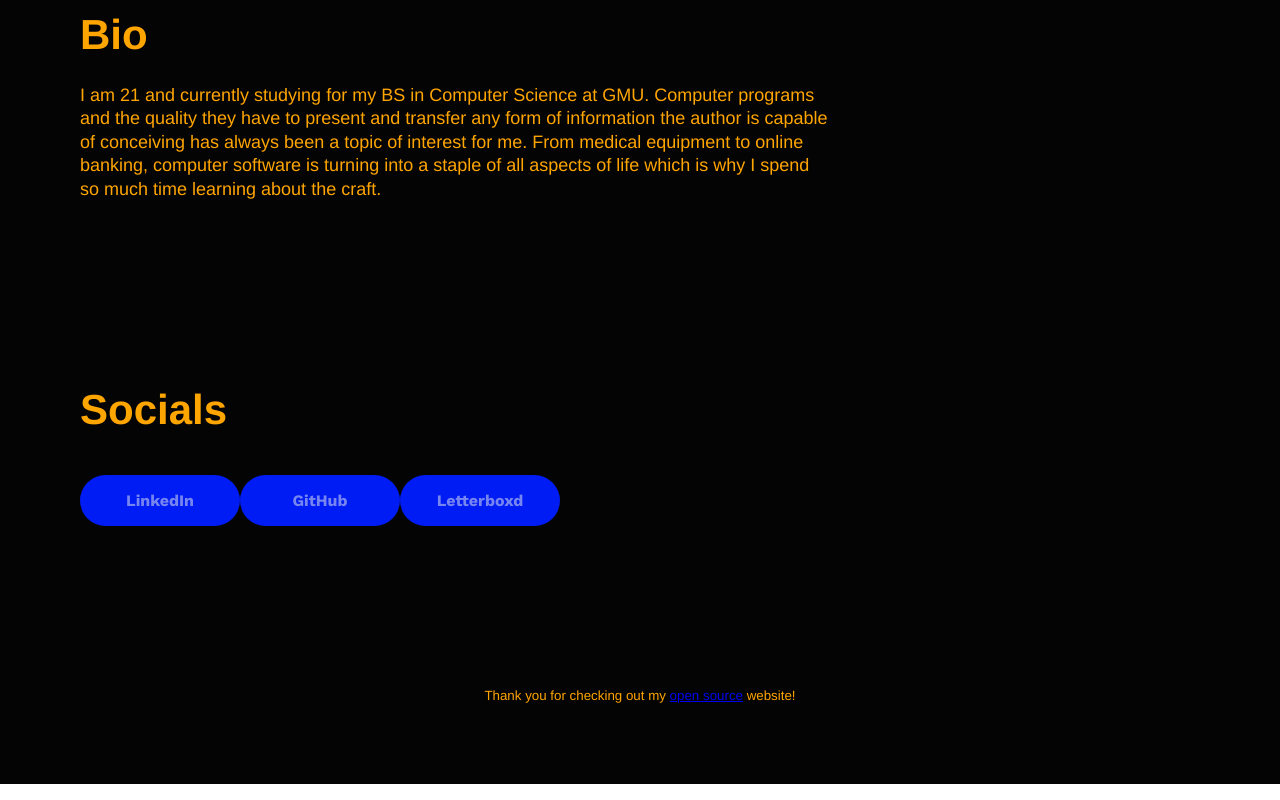
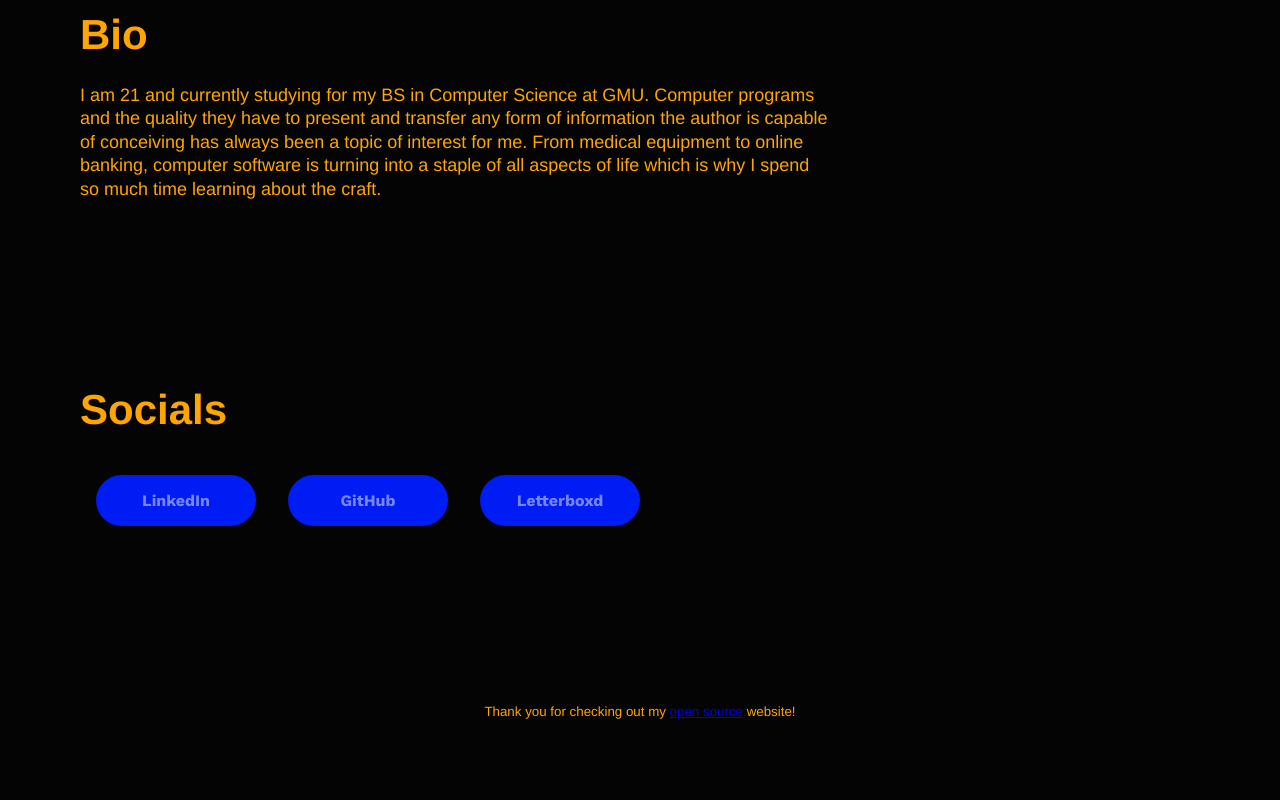
Before and after one commit to robelsiam/personalwebsite, a React (Create React App) app: page / in a window 1280 px wide. Shown: the part 2194-2994 px from the top of the page. Built offline with nearby package versions, Linux system fonts and the light colour scheme.

Commit message:
Update index.css

```diff
--- a/src/index.css
+++ b/src/index.css
@@ -174,7 +174,6 @@ h2 {
   transition: box-shadow 2s;
   will-change: transform;
   border: 1px solid orange;
-  margin-left: 0px;
 }
 
 .projects__card-title {
@@ -218,7 +217,7 @@ h2 {
 /* -- Social Media -- */
 
 .social .button {
-  margin: 1rem auto 0;
+  margin: 1rem;
   padding: 1rem;
   width: 10rem;
 }
```
